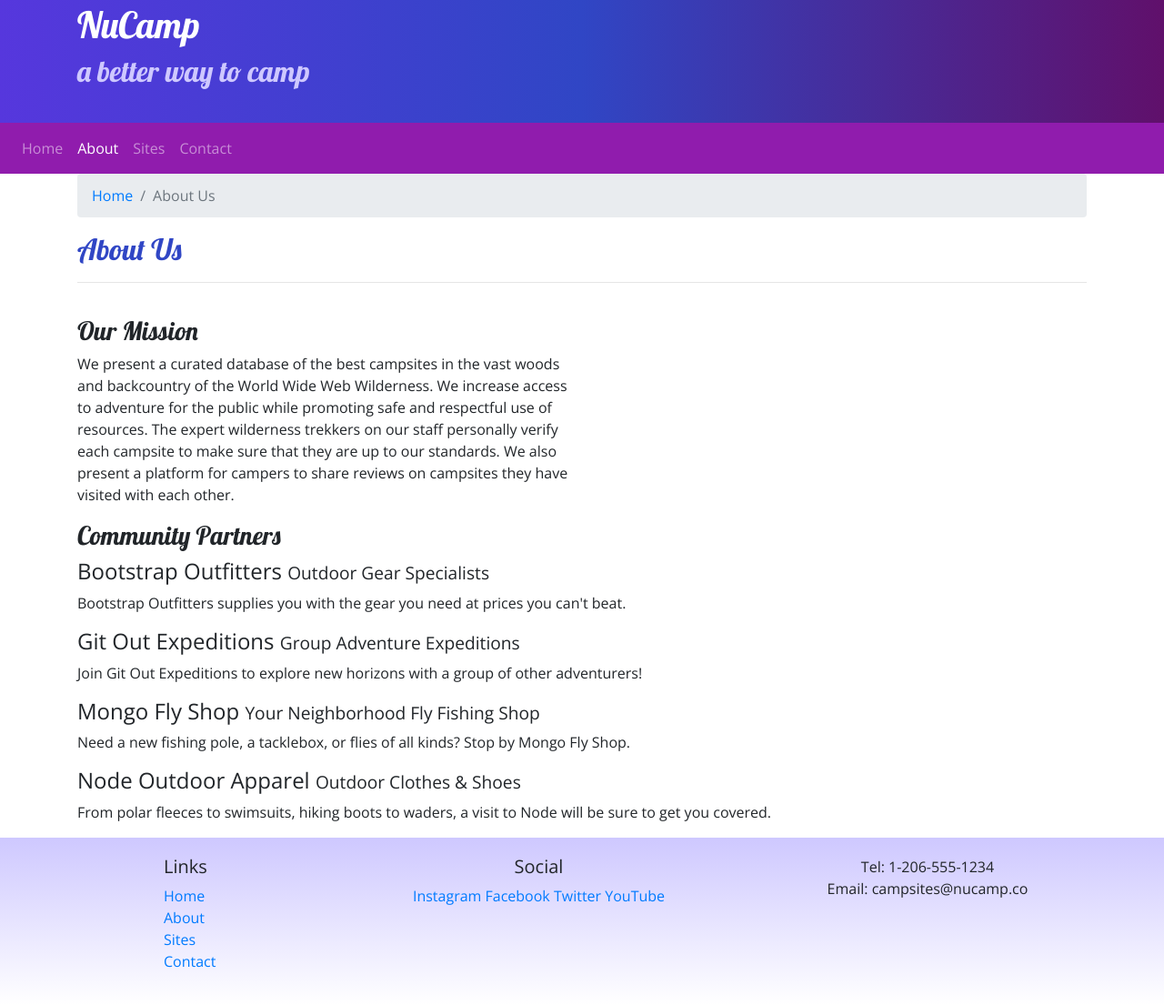
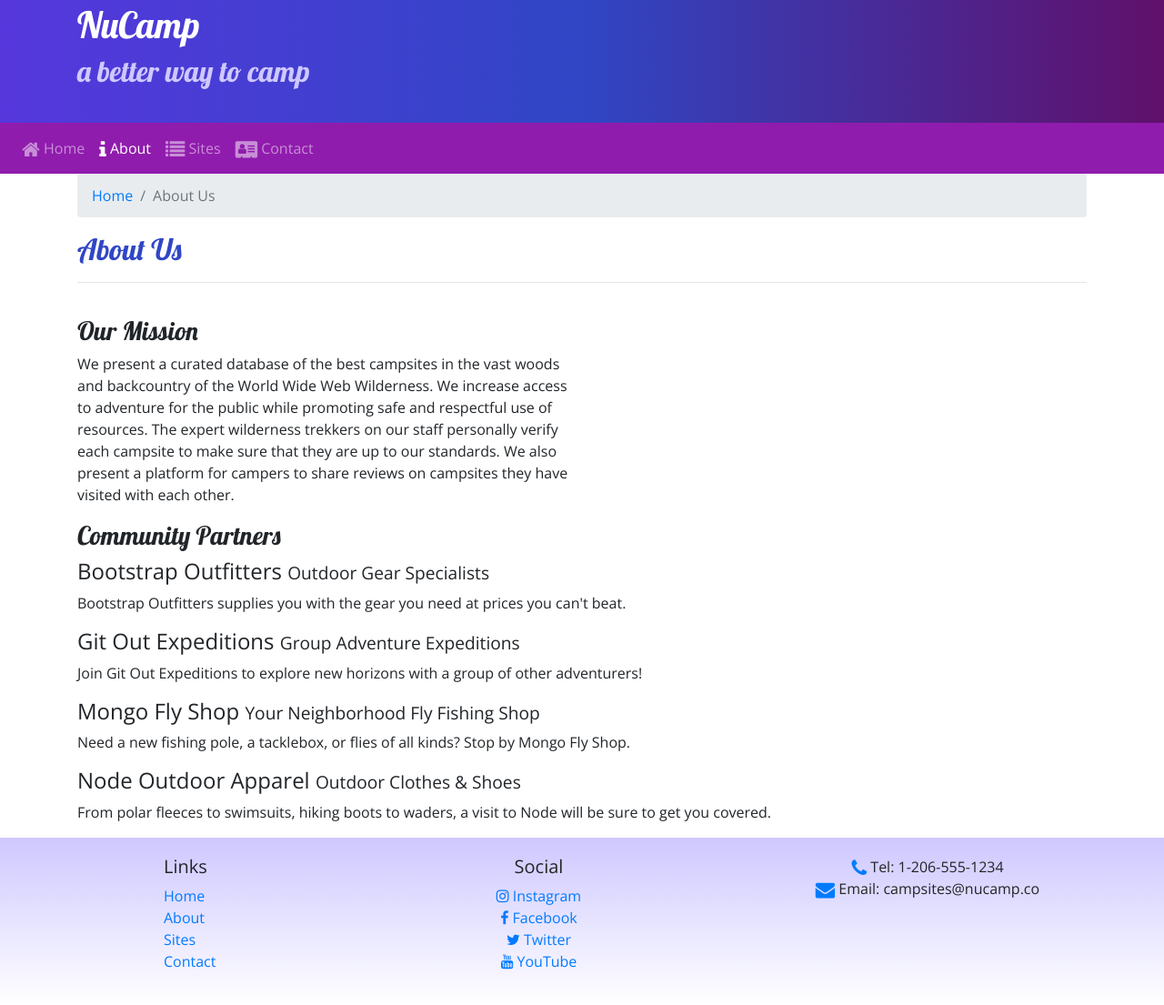
Before and after one commit to mkolamala/nucampsite, a website: page aboutus.html in a window 1280 px wide. Shown: the part 27-1132 px from the top of the page at 91% size. Drawn offline with nearby package versions, Linux system fonts and the light colour scheme.

Commit message:
added font awesome icons to pages

```diff
--- a/aboutus.html
+++ b/aboutus.html
@@ -7,6 +7,7 @@
     <meta name="viewport" content="width=device-width, initial-scale=1" />
     <!-- Bootstrap CSS -->
     <link rel="stylesheet" href="node_modules/bootstrap/dist/css/bootstrap.min.css" />
+    <link rel="stylesheet" href="node_modules/font-awesome/css/font-awesome.min.css" />
     <link rel="stylesheet" href="https://fonts.googleapis.com/css?family=Lobster|Open+Sans" />
     <link rel="stylesheet" href="css/styles.css" />
     <title>NuCamp: A Better Way To Camp</title>
@@ -30,10 +31,13 @@
         </button>
         <div class="collapse navbar-collapse" id="nucampNavbar">
             <ul class="navbar-nav">
-                <li class="nav-item "><a class="nav-link" href="#">Home</a></li>
-                <li class="nav-item active"><a class="nav-link" href="aboutus.html">About</a></li>
-                <li class="nav-item"><a class="nav-link" href="#">Sites</a></li>
-                <li class="nav-item"><a class="nav-link" href="#">Contact</a></li>
+                <li class="nav-item "><a class="nav-link" href="index.html"><i class="fa fa-home fa-lg"></i> Home</a>
+                </li>
+                <li class="nav-item active"><a class="nav-link" href="aboutus.html"><i class="fa fa-info fa-lg"></i>
+                        About</a></li>
+                <li class="nav-item"><a class="nav-link" href="#"><i class="fa fa-list fa-lg"></i> Sites</a></li>
+                <li class="nav-item"><a class="nav-link" href="#"><i class="fa fa-address-card fa-lg"></i> Contact</a>
+                </li>
             </ul>
         </div>
     </nav>
@@ -101,14 +105,24 @@
                 </div>
                 <div class="col-6 col-sm-5 text-center">
                     <h5>Social</h5>
-                    <a href="http://instagram.com/">Instagram</a>
-                    <a href="http://facebook.com/">Facebook</a>
-                    <a href="http://twitter.com/">Twitter</a>
-                    <a href="http://youtube.com/">YouTube</a>
+                    <ul class="list-unstyled">
+                        <li>
+                            <a href="http://instagram.com/"><i class="fa fa-instagram"></i> Instagram</a>
+                        </li>
+                        <li>
+                            <a href="http://facebook.com/"><i class="fa fa-facebook"></i> Facebook</a>
+                        </li>
+                        <li>
+                            <a href="http://twitter.com/"><i class="fa fa-twitter"></i> Twitter</a>
+                        </li>
+                        <li>
+                            <a href="http://youtube.com/"><i class="fa fa-youtube"></i> YouTube</a>
+                        </li>
+                    </ul>
                 </div>
                 <div class="col-sm-4 text-center">
-                    Tel: 1-206-555-1234<br />
-                    Email: campsites@nucamp.co
+                    <i class="fa fa-phone fa-lg text-primary"></i> Tel: 1-206-555-1234<br />
+                    <i class="fa fa-envelope fa-lg text-primary"></i> Email: campsites@nucamp.co
                 </div>
             </div>
         </div>
--- a/package.json
+++ b/package.json
@@ -15,6 +15,7 @@
   },
   "dependencies": {
     "bootstrap": "^4.3.1",
+    "font-awesome": "^4.7.0",
     "jquery": "^3.4.1",
     "popper.js": "^1.12.9"
   }
```
Also changed, not shown: index.html (+23 -10 lines), 1 other file.
